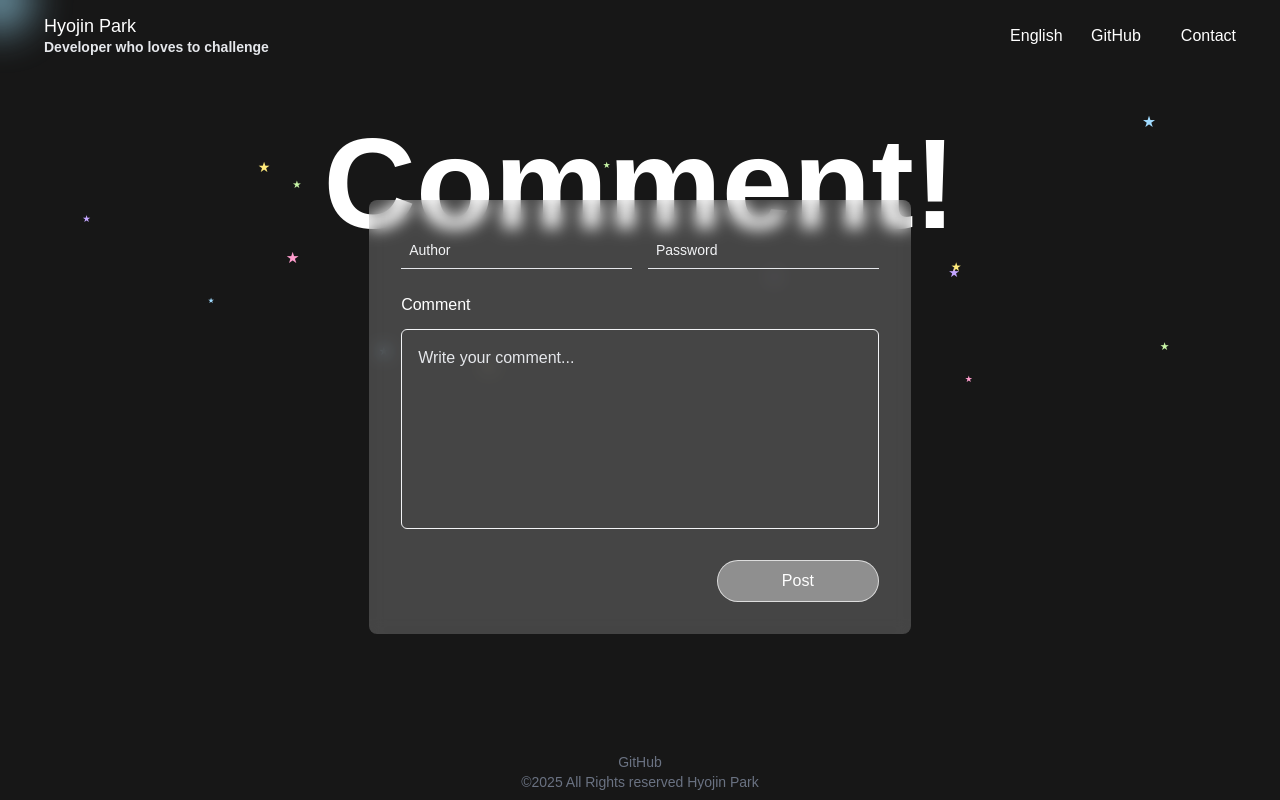
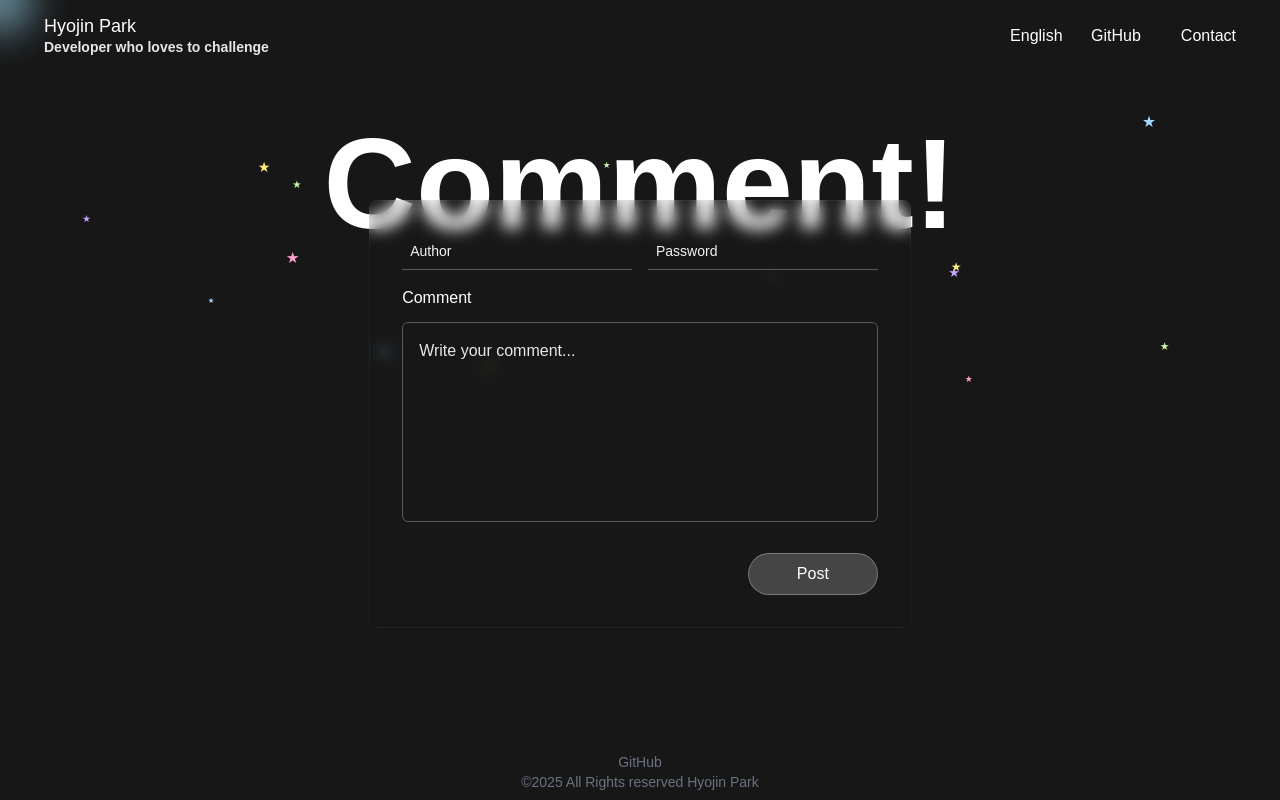
Before and after one commit to Bacococc/next-myweb-project, a Next.js app in the folder my-web-hyojin/: page /en/comment/post in a window 1280 px wide. Built offline with nearby package versions, Linux system fonts and the light colour scheme.

Commit message:
💄 : css edit

```diff
--- a/my-web-hyojin/src/app/[lang]/(secondTypeOfBottomNav)/comment/components/CommentCards.tsx
+++ b/my-web-hyojin/src/app/[lang]/(secondTypeOfBottomNav)/comment/components/CommentCards.tsx
@@ -42,7 +42,7 @@ export default function CommentCard() {
       <p className="text-white text-9xl font-extrabold mt-4 z-1 fixed">Comment!</p>
       <div className="space-y-6 flex flex-col items-center w-full max-w-xl mx-auto z-40 mt-24">
         {entries.map((comment) => (
-          <div key={comment.id} className="relative p-6 rounded-xl bg-white/20 backdrop-blur shadow-2xl flex flex-col gap-2 transition hover:scale-[1.01] w-full">
+          <div key={comment.id} className="relative p-6 rounded-xl border border-gray-100/5 backdrop-blur shadow-2xl flex flex-col gap-2 transition hover:scale-[1.01] w-full">
             <p className="text-white text-lg mb-4 mt-2">{comment.content}</p>
             <div className="flex justify-between gap-4 text-gray-100 font-light text-xs">
               <div className="text-gray-300 hover:text-white">
@@ -51,7 +51,7 @@ export default function CommentCard() {
               </div>
               <button
                 onClick={() => handleDelete(comment.id, comment.password)}
-                className="text-gray-300 hover:text-white text-xs backdrop-blur rounded-xl px-2 py-1 font-medium shadow animate-shaking"
+                className="text-gray-400 hover:text-white hover:scale-[1.01] text-xs backdrop-blur rounded-xl px-2 py-1 font-medium shadow animate-shaking"
               >
                 Delete
               </button>
--- a/my-web-hyojin/src/app/[lang]/(secondTypeOfBottomNav)/comment/components/PasswordForm.tsx
+++ b/my-web-hyojin/src/app/[lang]/(secondTypeOfBottomNav)/comment/components/PasswordForm.tsx
@@ -12,8 +12,8 @@ export default function PasswordForm({ visible, onClose, onSubmit }: PasswordFor
   const [inputPw, setInputPw] = useState("");
   if (!visible) return null;
   return (
-    <div className="fixed inset-0 z-50 flex items-center justify-center bg-gray-900/60 animate-fadeIn">
-      <div className="relative w-[450px] rounded-lg bg-white/20 backdrop-blur shadow-2xl p-8 flex flex-col gap-5 items-center animate-fadeIn">
+    <div className="fixed inset-0 z-50 flex items-center justify-center animate-fadeIn">
+      <div className="relative w-[500px] rounded-lg bg-white/5 backdrop-blur border border-gray-100/10 shadow-2xl p-8 flex flex-col gap-5 items-center animate-fadeIn">
         <button onClick={() => { setInputPw(""); onClose(); }}
           className="absolute right-5 top-5 text-white text-2xl opacity-70 hover:opacity-100 transition">
             &times;
@@ -22,7 +22,7 @@ export default function PasswordForm({ visible, onClose, onSubmit }: PasswordFor
           Password
         </h3>
         <input type="password" value={inputPw} onChange={e => setInputPw(e.target.value)}
-          className="w-full px-4 py-3 rounded-md border-none outline-none bg-white/30 focus:bg-white/60 backdrop-blur text-base font-medium placeholder:text-gray-300 transition"
+          className="w-full px-4 py-3 rounded-md border-none outline-none bg-white/10 focus:bg-white/30 backdrop-blur text-base font-medium placeholder:text-gray-300 transition"
           placeholder="Password here" autoFocus />
         <div className="flex w-full justify-end gap-2 pt-2">
           <button onClick={() => { setInputPw(""); onClose(); }}
--- a/my-web-hyojin/src/app/[lang]/(secondTypeOfBottomNav)/comment/post/components/CommentForm.tsx
+++ b/my-web-hyojin/src/app/[lang]/(secondTypeOfBottomNav)/comment/post/components/CommentForm.tsx
@@ -46,15 +46,15 @@ export default function CommentForm({ onSubmit }: CommentFormProps) {
   return (
     <div className="relative w-full flex justify-center mt-8 p-2">
       <p className="text-white text-9xl font-extrabold z-1 fixed mt-4">Comment!</p>
-      <form onSubmit={handleSubmit} className="bg-white/20 rounded-lg p-8 backdrop-blur z-50 mt-24 w-3/7">
-        <div className="grid grid-cols-2 gap-4 mb-6">
+      <form onSubmit={handleSubmit} className="rounded-lg border border-gray-50/5 p-8 backdrop-blur z-50 mt-24 w-3/7">
+        <div className="grid grid-cols-2 gap-4 mb-4">
           <div>
             <input
               type="text"
               placeholder="Author"
               value={author}
               onChange={(e) => setAuthor(e.target.value)}
-              className="text-sm w-full bg-transparent border-b border-gray-200 text-white placeholder-gray-100 focus:outline-none focus:border-white transition-colors px-2 py-2"
+              className="text-sm w-full bg-transparent border-b border-gray-100/30 text-white/90 placeholder-gray-100 focus:outline-none focus:border-white transition-colors px-2 py-2"
               required
             />
           </div>
@@ -64,7 +64,7 @@ export default function CommentForm({ onSubmit }: CommentFormProps) {
               placeholder="Password"
               value={password}
               onChange={(e) => setPassword(e.target.value)}
-              className="text-sm w-full bg-transparent border-b border-gray-200 text-white placeholder-gray-100 focus:outline-none focus:border-white transition-colors px-2 py-2"
+              className="text-sm w-full bg-transparent border-b border-gray-100/30 text-white/90 placeholder-gray-100 focus:outline-none focus:border-white transition-colors px-2 py-2"
               required
             />
           </div>
@@ -76,7 +76,7 @@ export default function CommentForm({ onSubmit }: CommentFormProps) {
           placeholder="Write your comment..."
           value={comment}
           onChange={(e) => setComment(e.target.value)}
-          className="w-full bg-transparent border border-gray-100 text-white placeholder-gray-200 focus:outline-none focus:border-white/80 transition-colors rounded-md p-4 mb-6 resize-none h-50 overflow-scroll"
+          className="w-full bg-transparent border border-gray-100/30 text-white/90 placeholder-gray-200 focus:outline-none focus:border-white/80 transition-colors rounded-md p-4 mb-6 resize-none h-50 overflow-scroll"
           required
         />
 
@@ -84,7 +84,7 @@ export default function CommentForm({ onSubmit }: CommentFormProps) {
           <button
             type="submit"
             disabled={isLoading}
-            className="text-white px-16 py-2 bg-white/40 border border-white/70 rounded-full hover:bg-white/60 disabled:opacity-50 transition-colors"
+            className="text-md text-white px-12 py-2 bg-white/20 border border-gray-100/30 rounded-full hover:bg-white/40 disabled:opacity-50 transition-colors"
             onSubmit={(() => onSubmit)}
           >
             {isLoading ? 'Posting...' : 'Post'}
```
